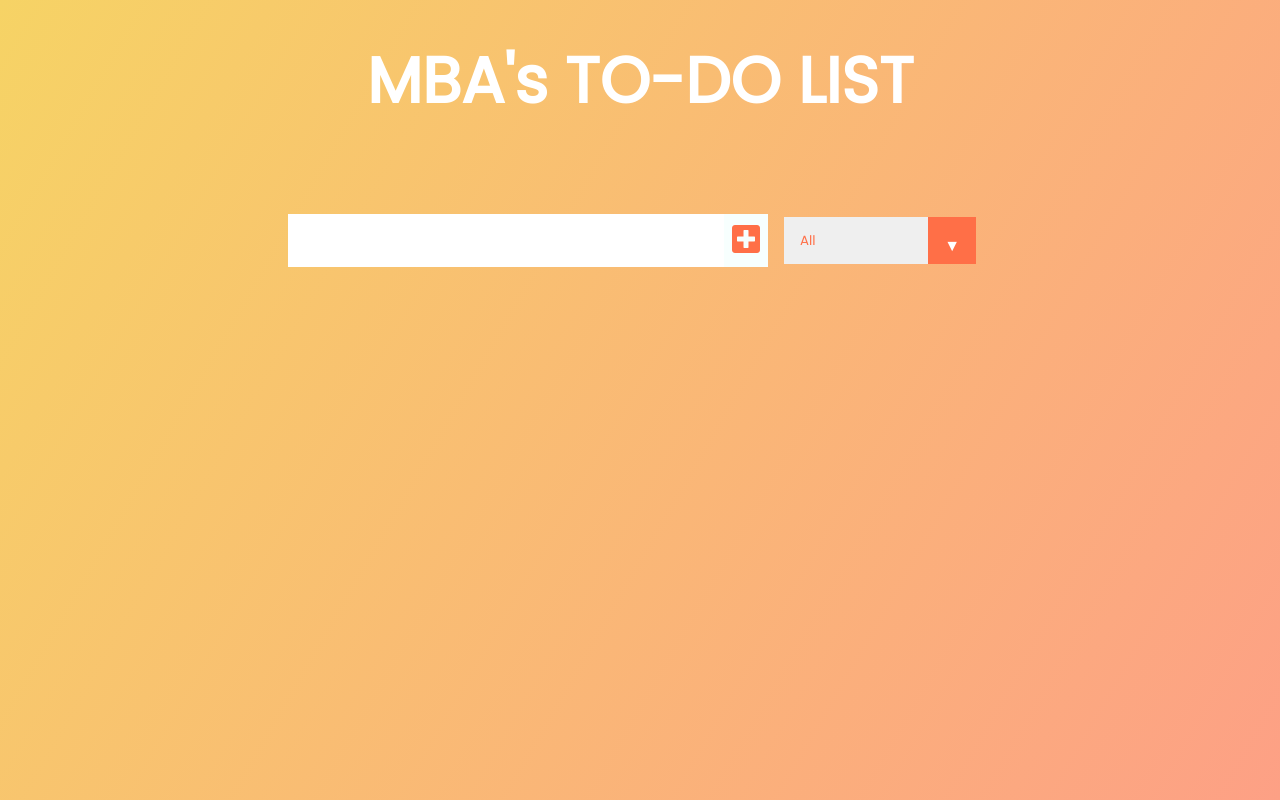
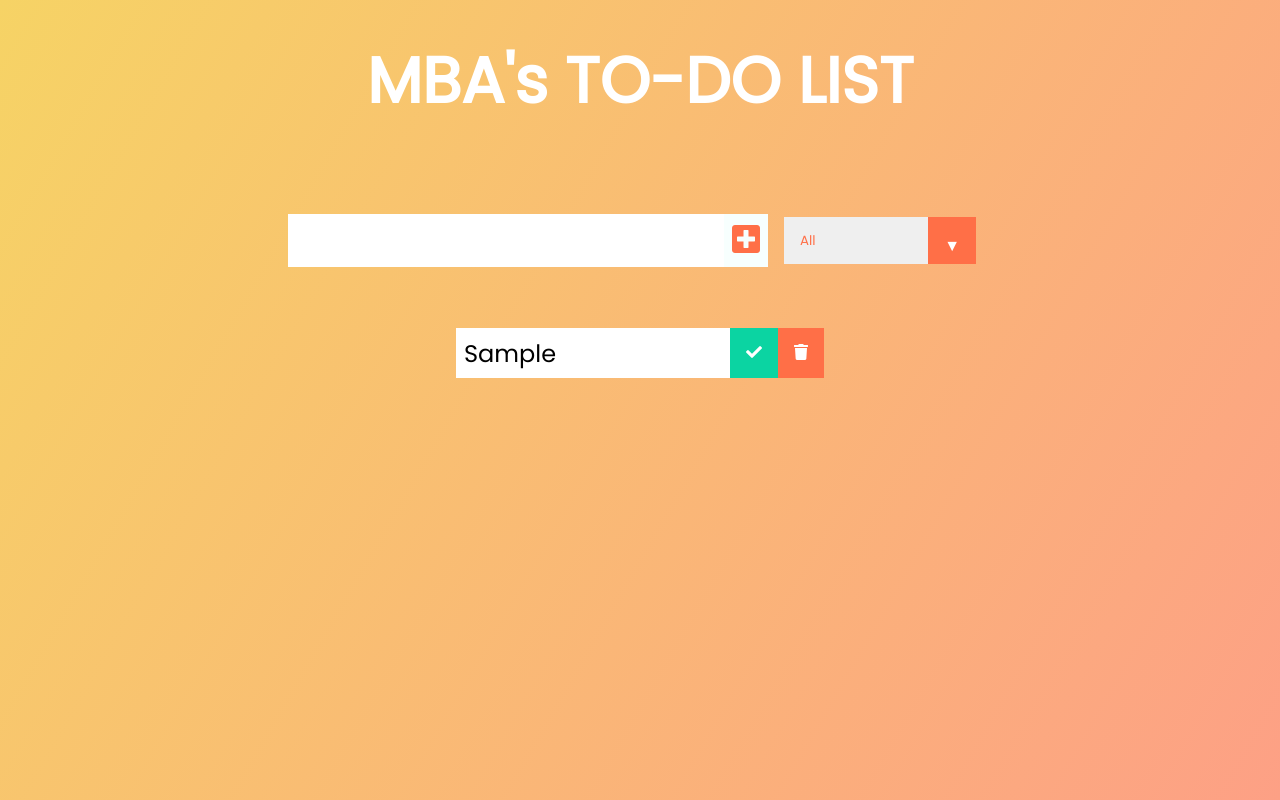
Before and after one commit to arslanmustafabora/to-do-app-react, a React (Create React App) app: page / in a window 1280 px wide. Both pictures are taken after typing "Sample" into the empty fields and a click on the button 746 px from the left and 240 px from the top of the page. Built offline with nearby package versions, Linux system fonts and the light colour scheme.

Commit message:
made todos extendable

```diff
--- a/src/App.js
+++ b/src/App.js
@@ -13,7 +13,7 @@
         <h1>MBA's TO-DO LIST</h1>
       </header>
       <Form todos={todos} setTodos={setTodos} inputText={inputText} setInputText={setInputText}/>
-      <TodoList/>
+      <TodoList todos={todos}/>
     </div>
   );
 }
--- /dev/null
+++ b/src/Components/Todo.js
@@ -0,0 +1,13 @@
+import React from 'react';
+
+const Todo = ({text}) => {
+    return (
+        <div className="todo">
+            <li className='todo-item'>{text}</li>
+            <button className="complete-btn"><i className="fas fa-check"></i></button>
+            <button className="trash-btn"><i className="fas fa-trash"></i></button>
+        </div>
+    );
+
+}
+export default Todo;
--- a/src/Components/TodoList.js
+++ b/src/Components/TodoList.js
@@ -1,9 +1,14 @@
 import React from 'react'
+import Todo from './Todo';
 
-function TodoList() {
+function TodoList({ todos }) {
     return (
         <div className="todo-container">
-            <ul className="todo-list"></ul>
+            <ul className="todo-list">
+                {todos.map(todo => (
+                    <Todo text={todo.text} />
+                ))}
+            </ul>
         </div>
     );
 }
```
